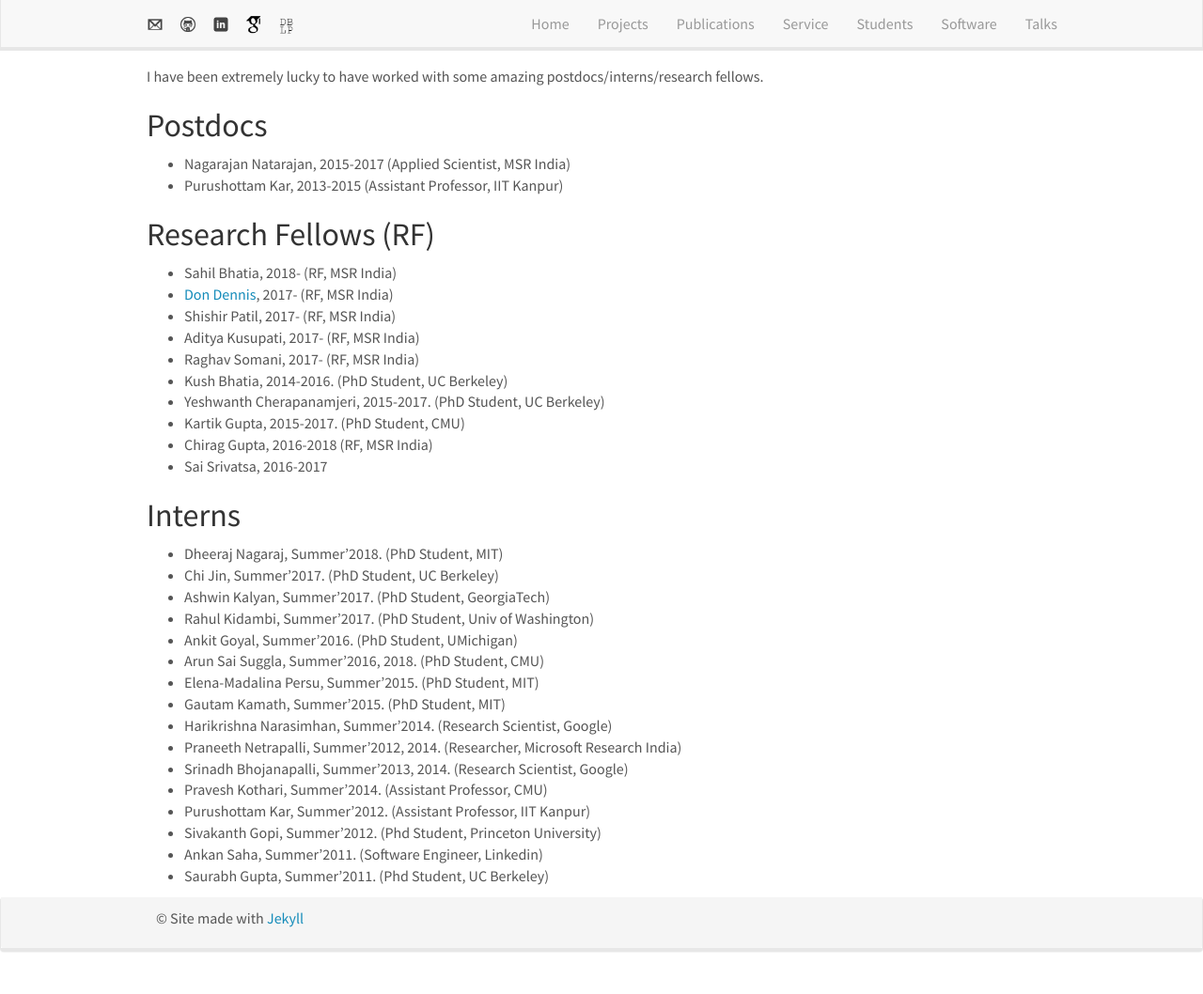
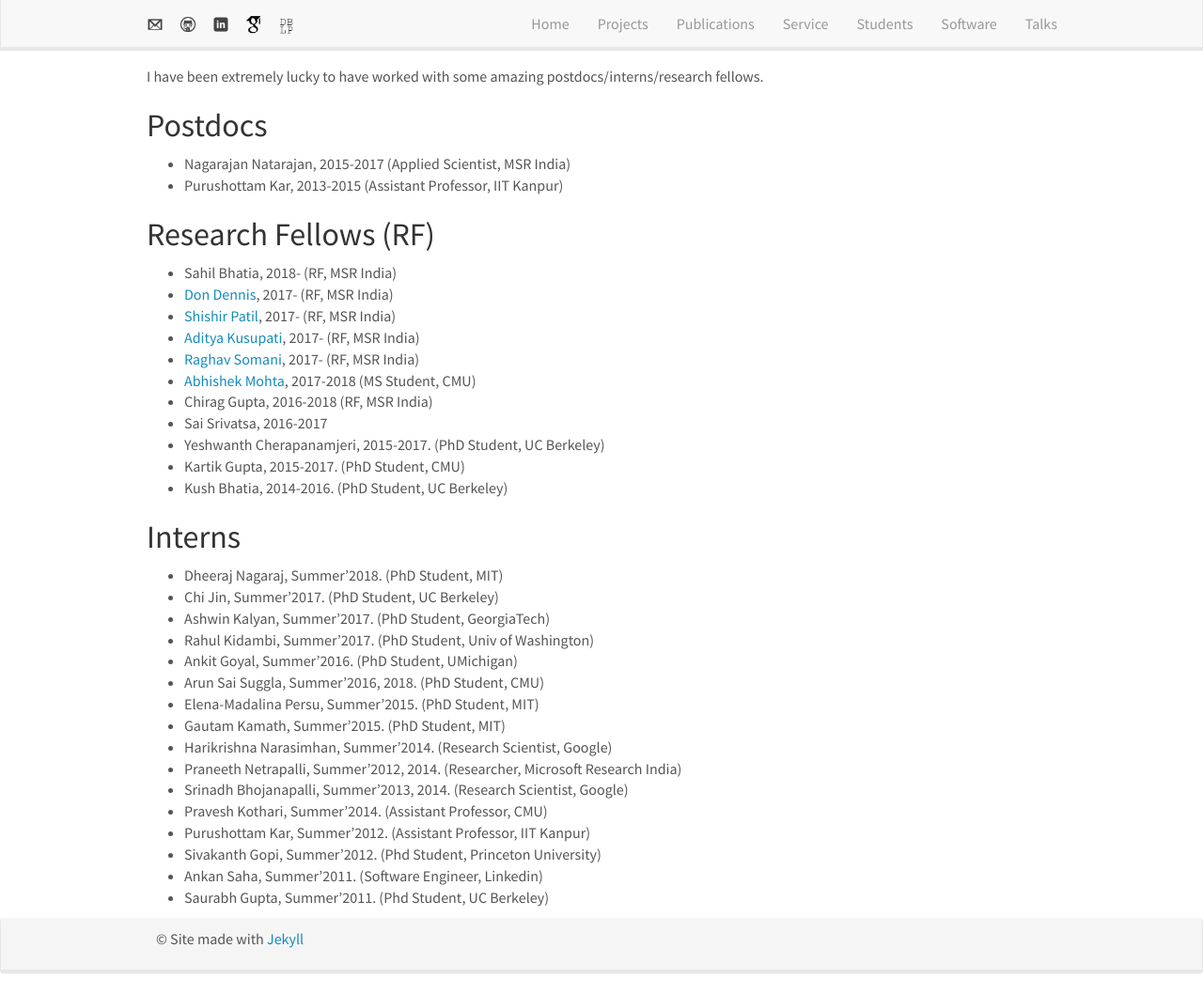
Before and after one commit to SachinG007/prateekjaingit.github.io, a Jekyll site: the page built from _pages/students.md, in a window 1280 px wide and 1058 px high. Shown: the whole window at 94% size. Built offline with Jekyll 4.4.1, drawn with Linux system fonts in a browser that asks for light colours; nearby versions of some CDN libraries.

Commit message:
new changes

```diff
--- a/_pages/students.md
+++ b/_pages/students.md
@@ -19,21 +19,24 @@ I have been extremely lucky to have worked with some amazing postdocs/interns/re
   (RF, MSR India)
 * <a href="https://dkdennis.xyz">Don Dennis</a>, 2017-
   (RF, MSR India)
-* Shishir Patil, 2017-
+* <a href="https://shishirpatil.github.io/">Shishir Patil</a>, 2017-
   (RF, MSR India)
-* Aditya Kusupati, 2017-
+* <a href="http://adityakusupati.github.io/">Aditya Kusupati</a>, 2017-
   (RF, MSR India)
-* Raghav Somani, 2017-
+* <a href="https://raghavsomani.github.io/">Raghav Somani</a>, 2017-
   (RF, MSR India)
-* Kush Bhatia, 2014-2016.
-  (PhD Student, UC Berkeley)
+* <a href="https://abhimohta.github.io/">Abhishek Mohta</a>, 2017-2018
+  (MS Student, CMU)
+* Chirag Gupta, 2016-2018
+  (RF, MSR India)
+* Sai Srivatsa, 2016-2017
 * Yeshwanth Cherapanamjeri, 2015-2017.
   (PhD Student, UC Berkeley)
 * Kartik Gupta, 2015-2017.
   (PhD Student, CMU)
-* Chirag Gupta, 2016-2018
-  (RF, MSR India)
-* Sai Srivatsa, 2016-2017
+* Kush Bhatia, 2014-2016.
+  (PhD Student, UC Berkeley)
+
 
 
 ## Interns
```
